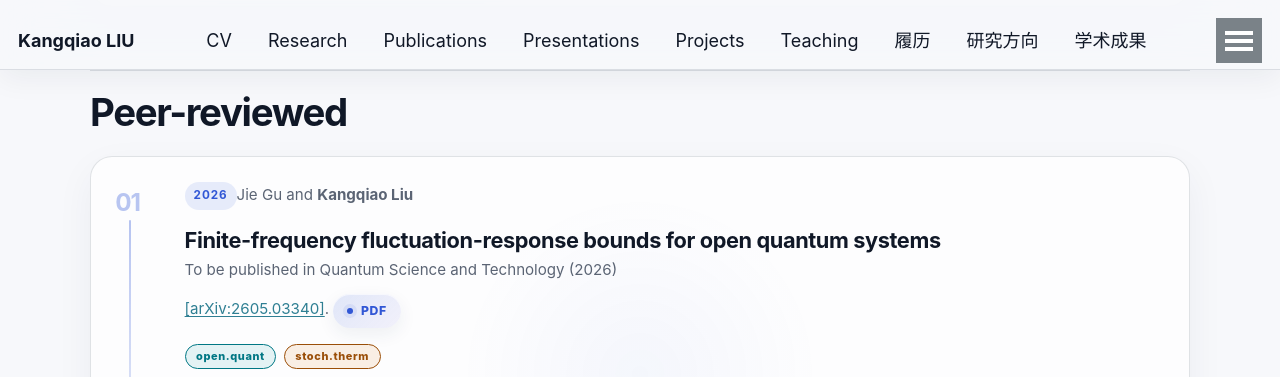
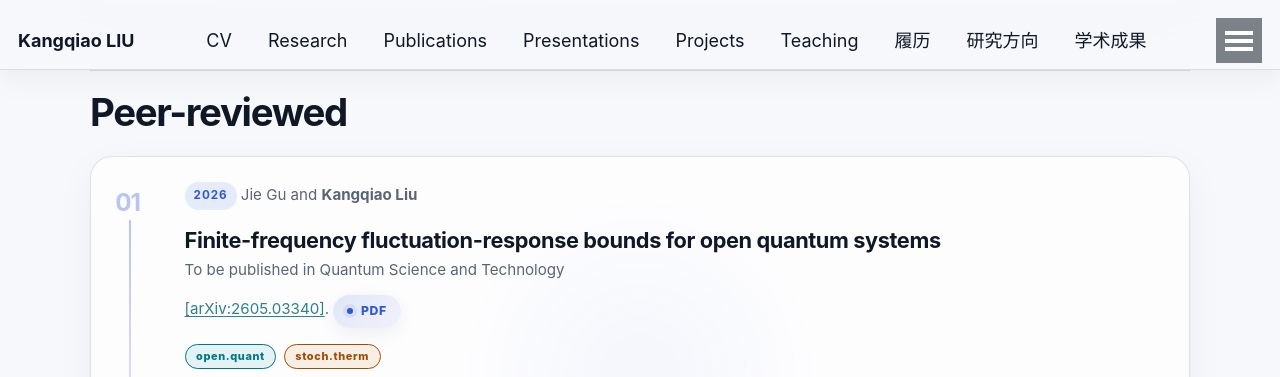
Before and after one commit to KangqiaoLiu/KangqiaoLiu.github.io, a Jekyll site: the page built from _pages/publications.md, in a window 1280 px wide and 900 px high, scrolled down 1656 px. Shown: the top 377 px of the window. Built offline with Jekyll 4.4.1, drawn with Linux system fonts in a browser that asks for light colours.

Commit message:
Fix QST year badge placement

```diff
--- a/_pages/publications.md
+++ b/_pages/publications.md
@@ -21,9 +21,9 @@
   [[arXiv:2607.00432]](https://arxiv.org/abs/2607.00432) (2026.07.01). <a href="{{ '/publications/2607.00432v2.pdf' | relative_url }}" class="btn btn--small" target="_blank" rel="noopener">PDF</a>{% include publication-feature.html id="gravity_ads" lang="en" %}
 
 ## **Peer-reviewed**
-1. Jie Gu and **Kangqiao Liu**<br />
+1. <span class="entry-year">2026</span> Jie Gu and **Kangqiao Liu**<br />
   *Finite-frequency fluctuation-response bounds for open quantum systems*<br />
-  To be published in Quantum Science and Technology (2026)<br />
+  To be published in Quantum Science and Technology<br />
   [[arXiv:2605.03340]](https://arxiv.org/abs/2605.03340). <a href="{{ '/publications/2605.03340v1.pdf' | relative_url }}" class="btn btn--small" target="_blank" rel="noopener">PDF</a>{% include publication-feature.html id="open_frequency" lang="en" %}
 2. **Kangqiao Liu** and Deyou Chen<br />
   *Maximal-velocity deficit under a finite-support constraint in a hard-wall half-line continuous-time quantum walk*<br />
```
